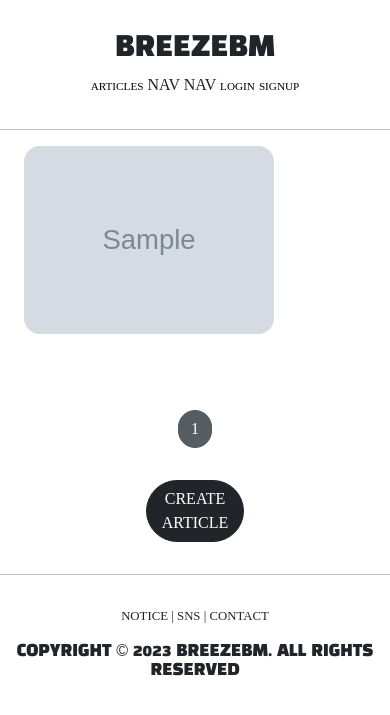
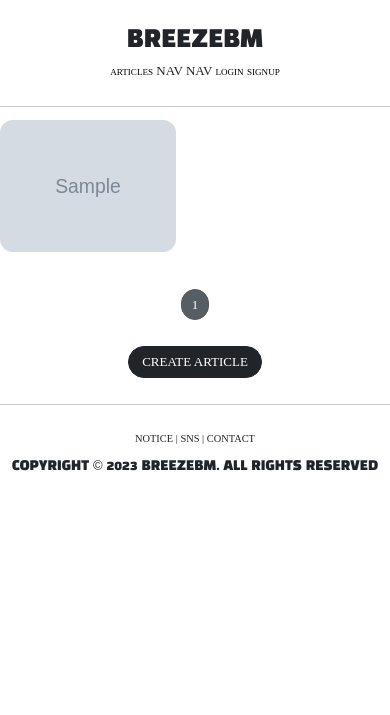
Before and after one commit to BreezeBM/django-study, a Django app: page /articles/list/ in a window 390 px wide. Shown: the top 715 px of the page. Run offline with Django 4.2, Linux system fonts and the light colour scheme; tables that the repository leaves empty hold one stand-in row (values such as "Sample post"); grey boxes marked "Sample" are stand-in pictures; some libraries are stand-ins or nearby versions; some web fonts are replaced.

Commit message:
feat: 39강 반응형 레이아웃을 만들어봄

```diff
--- a/breezebm/articleapp/templates/articleapp/list.html
+++ b/breezebm/articleapp/templates/articleapp/list.html
@@ -4,9 +4,17 @@
 {% block content %}
 
 <style>
+    .container {
+        padding: 0;
+        margin: 0, auto;
+    }
+
+    .container a {
+        width: 45%;
+        max-width: 250px;
+    }
+
     .container div {
-        width: 250px;
-        background-color: antiquewhite;
         display: flex;
         justify-content: center;
         align-items: center;
@@ -36,7 +44,7 @@
     {% include 'snippets/pagination.html' with page_obj=page_obj %}
 
     <div style="text-align: center">
-        <a href="{% url 'articleapp:create' %}" class="btn btn-dark rounded-pill col-3 mt-3 mb-3">
+        <a href="{% url 'articleapp:create' %}" class="btn btn-dark rounded-pill mt-3 mb-3 px-3">
             CREATE ARTICLE
         </a>
     </div>
--- a/breezebm/breezebm/settings.py
+++ b/breezebm/breezebm/settings.py
@@ -27,7 +27,7 @@ SECRET_KEY = "django-insecure-+7$%4hsu1^qfapl(f=2-_ubc)*eyhy7)hwz12j(%5ee-!l09@)
 # SECURITY WARNING: don't run with debug turned on in production!
 DEBUG = True
 
-ALLOWED_HOSTS = []
+ALLOWED_HOSTS = ["*"]
 
 
 # Application definition
--- a/breezebm/static/base.css
+++ b/breezebm/static/base.css
@@ -15,3 +15,9 @@
     text-align:center;
     margin:2rem 0;
 }
+
+@media screen and (max-width:500px) {
+    html {
+        font-size: 13px;
+    }
+}
--- a/breezebm/static/js/magicgrid.js
+++ b/breezebm/static/js/magicgrid.js
@@ -288,7 +288,7 @@ MagicGrid.prototype.listen = function listen () {
 let magicGrid = new MagicGrid({
   container: '.container',
   animate: true,
-  gutter: 30,
+  gutter: 12,
   static: true,
   useMin: true
 });
--- a/breezebm/templates/head.html
+++ b/breezebm/templates/head.html
@@ -2,6 +2,7 @@
 
 <head>
     <meta charset="UTF-8">
+    <meta name="viewport" content="width=device-width, initial-scale=1", shrink-to-fit="no">
     <title>BreezeBM</title>
 
     <!-- BOOTSTRAP LINK -->
```
